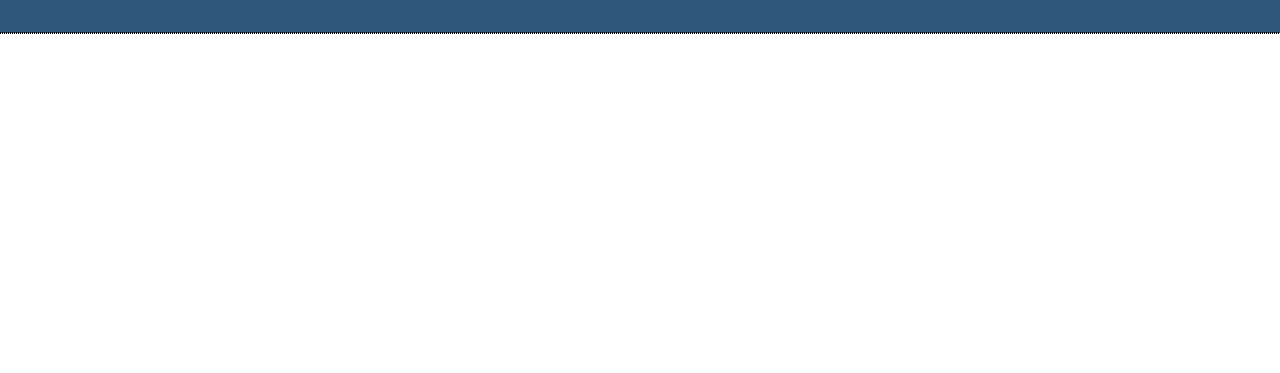
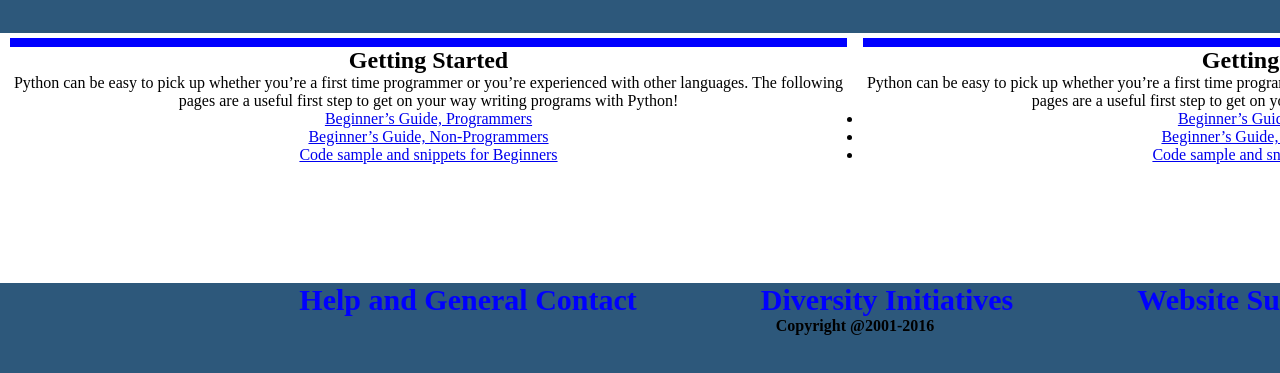
Before and after one commit to samira-ouraga/howto, a plain HTML site: page pythonpage_css_practice/indexp.html in a window 1280 px wide. Shown: the part 667-1040 px from the top of the page. Before the commit the page ends 800 px from the top, so only its background shows below. Drawn offline with Linux system fonts and the light colour scheme.

Commit message:
finished python page

```diff
--- a/pythonpage_css_practice/indexp.html
+++ b/pythonpage_css_practice/indexp.html
@@ -63,9 +63,32 @@
         </div>
       </div>
     </div>
-    <div class="thewhitebox">
 
-
+    <div class="thewhitebox"><!--do no touch anything before this!!!!!!!! -->
+    <div class=“section”>
+       <h2>Getting Started</h2>
+       <p>Python can be easy to pick up whether you’re a first time programmer or you’re experienced with other languages. The following pages are a useful first step to get on your way writing programs with Python!</p>
+       <ul>
+         <li><a href=“”>Beginner’s Guide, Programmers</a></li>
+         <li><a href=“”>Beginner’s Guide, Non-Programmers</a></li>
+         <li><a href=“”>Code sample and snippets for Beginners</a></li>
+       </ul>
+     </div>
+      <div class=“section”>
+       <h2>Getting Started</h2>
+       <p>Python can be easy to pick up whether you’re a first time programmer or you’re experienced with other languages. The following pages are a useful first step to get on your way writing programs with Python!</p>
+       <ul>
+         <li><a href=“”>Beginner’s Guide, Programmers</a></li>
+         <li><a href=“”>Beginner’s Guide, Non-Programmers</a></li>
+         <li><a href=“”>Code sample and snippets for Beginners</a></li>
+       </ul>
+     </div>
+    </div>
+    <div class="footer">
+      <h3>Help and General Contact</h3>
+      <h3>Diversity Initiatives</h3>
+      <h3>Website Submit Bugs</h3>
+      <h4>Copyright @2001-2016</h4>
     </div>
   </body>
 
--- a/pythonpage_css_practice/stylep.css
+++ b/pythonpage_css_practice/stylep.css
@@ -1,7 +1,6 @@
 *{
     margin: 0 ;
     padding: 0;
-    outline: 1px dotted black;
 
 }
 .bluebox{
@@ -134,3 +133,44 @@ h3{
     color:white;
     padding-top: 4px;
 }
+
+.thewhitebox{
+    text-align: center;
+    width: 1690px;
+    display: block;
+    height: 240px;
+    margin-bottom: 5px;
+    margin-top: 5px;
+    columns: 2;
+    padding-left: 10px;
+    padding-right: 10px;
+}
+
+.section{
+    width: 300px;
+    margin-right:10px;
+    border-top: 8px solid blue;
+}
+
+h2{
+    border-top:  9px solid blue;
+}
+
+.footer{
+    background-color:#2D587B;
+    text-align: center;
+    height: 90px;
+    width: 1690px;
+    padding-left: 10px;
+    padding-right: 10px;
+
+}
+
+.footer > h3{
+    color: blue;
+    display: inline;
+    padding-left: 60px;
+    padding-right: 60px;
+    font-size: 30px;
+
+}
```
Also changed, not shown: 1 other file.
